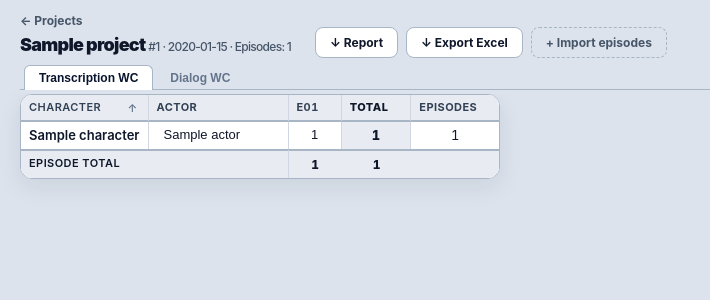
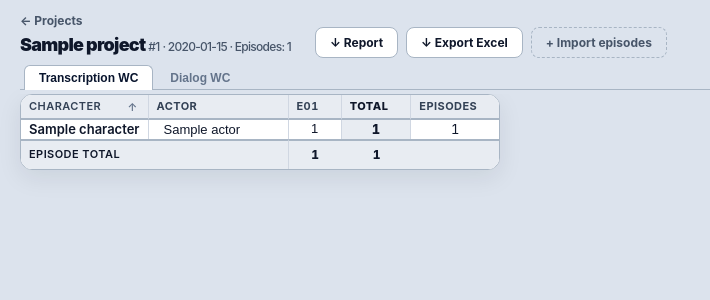
Before and after one commit to lalex321/DubStudio, a FastAPI app: page /projects/1 in a window 1280 px wide. Shown: the part 45-345 px from the top of the page, without its empty margins (0-710 px from the left). Run offline with FastAPI, Linux system fonts and the light colour scheme; the visitor is signed in with stand-in values (Sample User, id 1); tables that the repository leaves empty hold one stand-in row (values such as "Sample post"); some libraries are stand-ins or nearby versions.

Commit message:
Anchor topbar to content column, compact pivot rows, default Admin to Actors
- Topbar gets an inner container clamped to max-width 1400 with the same
  horizontal padding as .main, so the nav cluster (Projects / Admin /
  user / Sign out / theme) stays aligned with the right edge of the
  content column. At wide viewports the buttons used to drift right to
  the window edge and detach visually from the page action buttons.
- /admin defaults to tab=actors (was users) and the subtabs render
  Actors → Users in that order.
- Tighter rows on the project pivot: tbody cell padding 3→1px, line-
  height 1.3→1.2, actor/wc input padding and line-height follow. Fits
  noticeably more characters per screen without looking cramped.
- .main gets 32px of bottom padding so the Episode Total footer no
  longer butts against the viewport edge.

Co-Authored-By: Claude Opus 4.7 (1M context) <noreply@anthropic.com>

```diff
--- a/app.py
+++ b/app.py
@@ -862,10 +862,10 @@ def _admin_context(session: Session, tab: str, error: str = "") -> dict:
 
 
 @app.get("/admin", response_class=HTMLResponse)
-async def admin_home(request: Request, tab: str = "users"):
+async def admin_home(request: Request, tab: str = "actors"):
     if (r := _require_admin(request)):
         return r
-    tab = tab if tab in ("users", "actors") else "users"
+    tab = tab if tab in ("users", "actors") else "actors"
     with Session(engine) as s:
         ctx = _admin_context(s, tab)
     return _render(request, "admin.html", ctx)
--- a/static/styles.css
+++ b/static/styles.css
@@ -130,11 +130,11 @@ a:hover { color: var(--primary-hover); }
 }
 
 /* ---------- topbar ---------- */
+/* Outer bar spans the full viewport (background, border, sticky) while the
+   inner container is clamped to the same max-width as .main, so the nav
+   cluster stays aligned with the right edge of the content column instead
+   of drifting away when the window is wide. */
 .topbar {
-  display: flex;
-  align-items: center;
-  justify-content: space-between;
-  padding: 8px 20px;
   color: var(--muted);
   font-weight: 700;
   background: var(--panel-trans);
@@ -143,6 +143,14 @@ a:hover { color: var(--primary-hover); }
   position: sticky;
   top: 0;
   z-index: 10;
+}
+.topbar-inner {
+  display: flex;
+  align-items: center;
+  justify-content: space-between;
+  max-width: 1400px;
+  margin: 0 auto;
+  padding: 8px 20px;
 }
 .brand {
   font-weight: 900;
@@ -184,7 +192,7 @@ a:hover { color: var(--primary-hover); }
 .main {
   max-width: 1400px;
   margin: 16px auto;
-  padding: 0 20px;
+  padding: 0 20px 32px;
 }
 
 .page-head {
@@ -607,13 +615,14 @@ a:hover { color: var(--primary-hover); }
 
 .grid-pivot thead th,
 .grid-pivot tbody td {
-  padding: 3px 8px;
+  padding: 1px 8px;
   white-space: nowrap;
-  line-height: 1.3;
+  line-height: 1.2;
 }
 .grid-pivot thead th {
-  padding: 5px 8px;
+  padding: 4px 8px;
   font-size: 11px;
+  line-height: 1.3;
 }
 
 .grid-pivot .col-num { width: 1%; }
@@ -714,10 +723,10 @@ a:hover { color: var(--primary-hover); }
   background: transparent;
   border: 1px solid transparent;
   color: var(--text);
-  padding: 1px 6px;
+  padding: 0 6px;
   border-radius: 4px;
   font-size: 13px;
-  line-height: 1.3;
+  line-height: 1.2;
   outline: none;
   font-weight: 500;
 }
--- a/templates/admin.html
+++ b/templates/admin.html
@@ -5,8 +5,8 @@
 </section>
 
 <div class="admin-subtabs">
+  <a class="admin-subtab-btn {% if tab == 'actors' %}active{% endif %}" href="/admin?tab=actors">Actors</a>
   <a class="admin-subtab-btn {% if tab == 'users' %}active{% endif %}" href="/admin?tab=users">Users</a>
-  <a class="admin-subtab-btn {% if tab == 'actors' %}active{% endif %}" href="/admin?tab=actors">Actors</a>
 </div>
 
 <div class="admin-pane">
--- a/templates/base.html
+++ b/templates/base.html
@@ -14,6 +14,7 @@
 </head>
 <body>
 <header class="topbar">
+  <div class="topbar-inner">
     <a class="brand" href="/">DubStudio</a>
     <nav class="nav">
       {% if user %}
@@ -24,6 +25,7 @@
       {% endif %}
       <button type="button" class="theme-toggle" id="theme-toggle" title="Toggle theme" aria-label="Toggle theme"></button>
     </nav>
+  </div>
 </header>
 <script>
   (function () {
```
Lines whose indentation alone changed are shown as unchanged.
